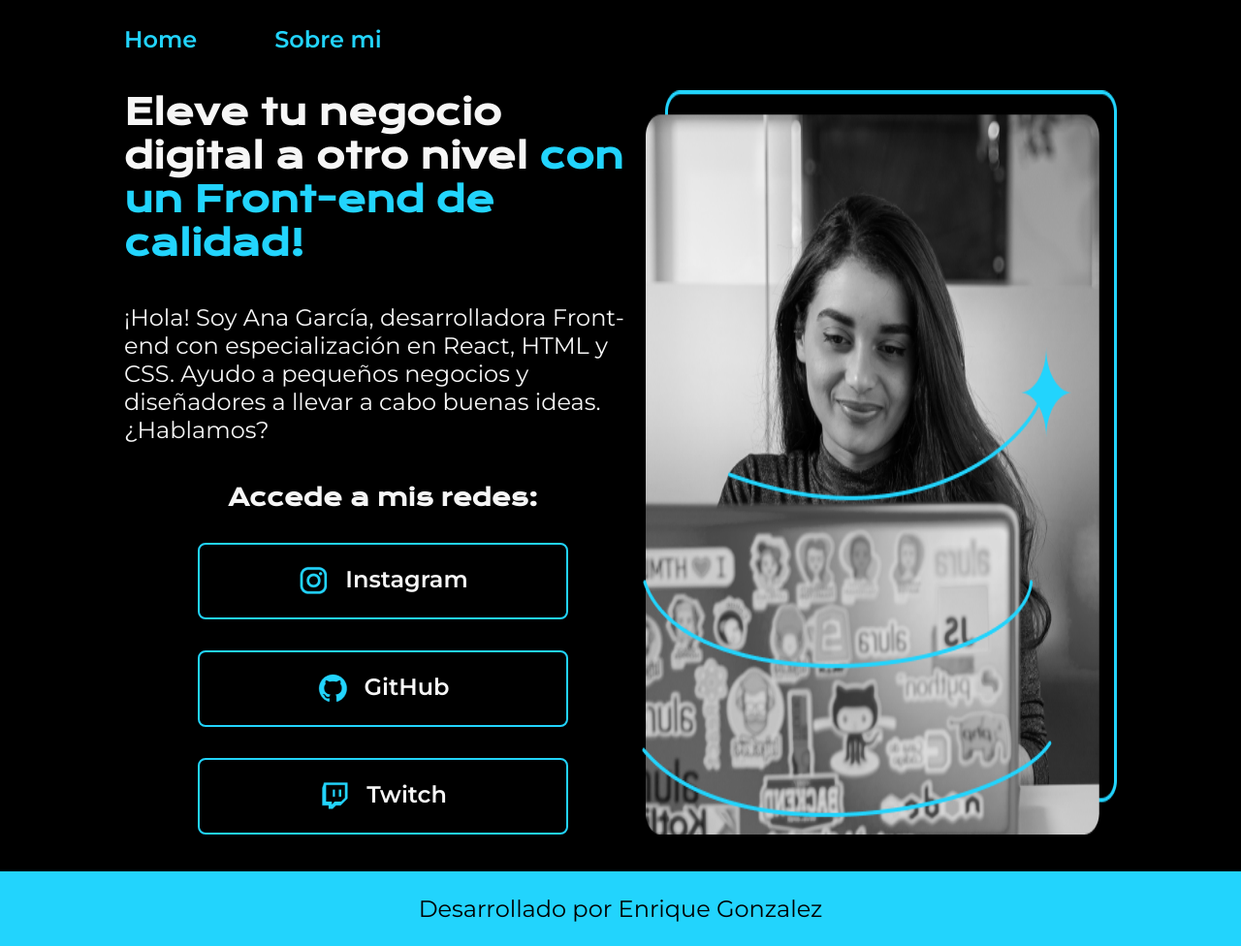
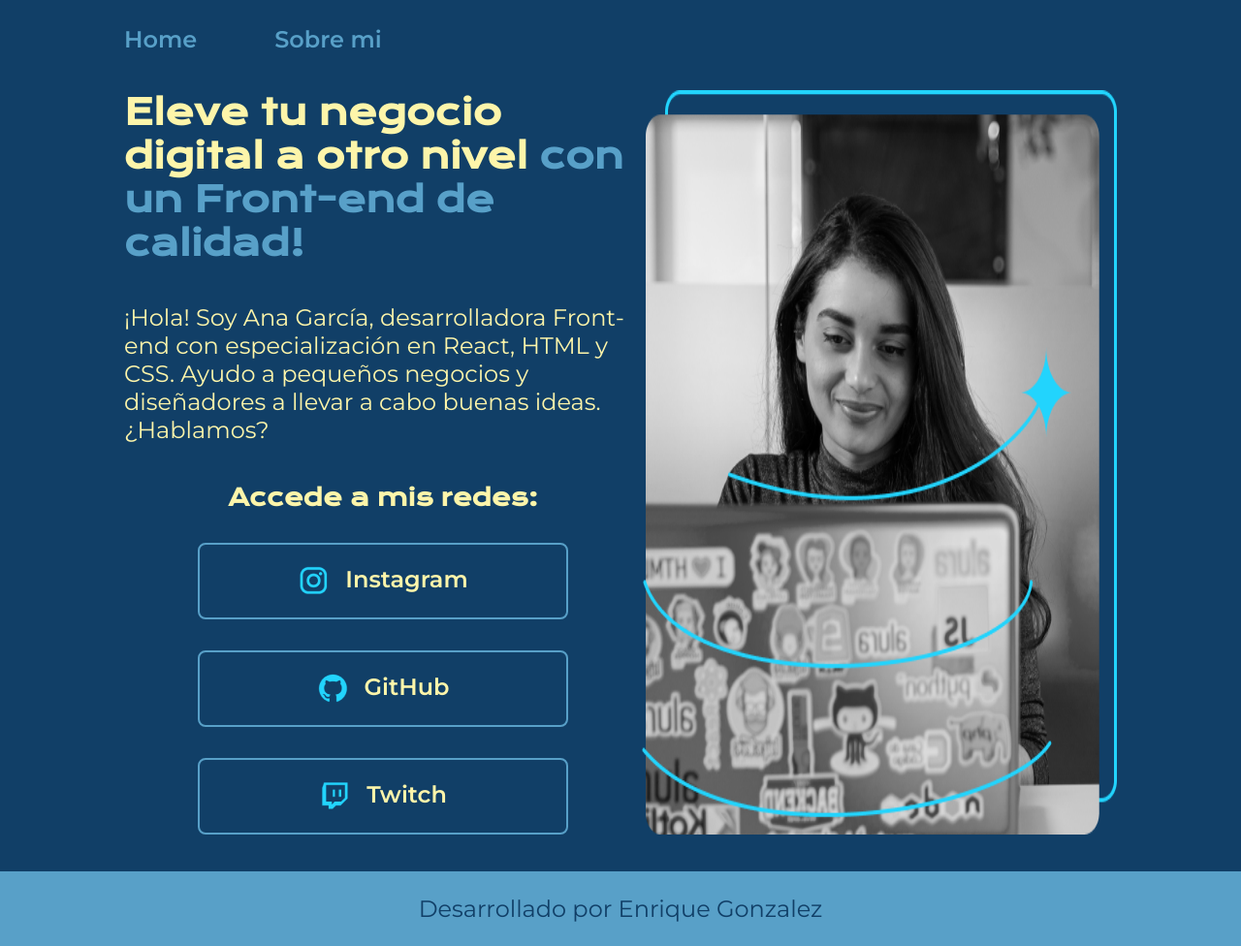
Before and after one commit to DevEnriquegd/portafolio, a plain HTML site: page index.html in a window 1280 px wide. Shown: the whole page at 97% size. Drawn offline with nearby package versions, Linux system fonts and the light colour scheme.

Commit message:
feat: about me and css variables

```diff
--- a/index.html
+++ b/index.html
@@ -3,14 +3,14 @@
   <head>
     <meta charset="UTF-8" />
     <meta name="viewport" content="width=device-width, initial-scale=1.0" />
-    <title>Portafolio de Ana García</title>
+    <title>Sobre mi</title>
     <link rel="stylesheet" href="./styles/style.css" />
   </head>
   <body>
     <header class="header">
       <nav class="header__menu">
-        <a class="header__menu__link" href="">Home</a>
-        <a class="header__menu__link" href="">Sobre mi</a>
+        <a class="header__menu__link" href="./index.html">Home</a>
+        <a class="header__menu__link" href="./about.html">Sobre mi</a>
       </nav>
     </header>
 
--- a/styles/style.css
+++ b/styles/style.css
@@ -5,9 +5,19 @@
     padding: 0;
 }
 
+:root {
+    --color-principal: #58A0C8;
+    --color-secundario: #FDF5AA;
+    --color-fondo: #113F67;
+    --color-hover: #272727;
+
+    --fuente-principal: "Montserrat", sans-serif;
+    --fuente-secundaria: "Krona One", sans-serif;
+}
+
 body {
-    background-color: black;
-    color: #F6F6F6;
+    background-color: var(--color-fondo);
+    color: var(--color-secundario);
     box-sizing: border-box;
     align-content: center;
 }
@@ -22,10 +32,10 @@ body {
 }
 
 .header__menu__link {
-    font-family: "Montserrat", sans-serif;
+    font-family: var(--fuente-principal);
     font-size: 24px;
     font-weight: 600;
-    color: #22D4FD;
+    color: var(--color-principal);
     text-decoration: none;
 }
 
@@ -46,16 +56,16 @@ body {
 }
 
 .presentacion__contenido__titulo {
-    font-family: "Krona One", sans-serif;
+    font-family: var(--fuente-secundaria);
     font-size: 36px;
 }
 
 .titulo-destacado {
-    color: #22D4FD;
+    color: var(--color-principal);
 }
 
 .presentacion__contenido__texto {
-    font-family: "Montserrat", sans-serif;
+    font-family: var(--fuente-principal);
     font-size: 24px;
 }
 
@@ -67,7 +77,7 @@ body {
 }
 
 .presentacion__enlaces__subtitulo {
-    font-family: "Krona One", sans-serif;
+    font-family: var(--fuente-secundaria);
     font-size: 24px;
 }
 
@@ -76,12 +86,12 @@ body {
     text-align: center;
     padding: 21.5px 0px;
     border-radius: 8px;
-    font-family: "Montserrat", sans-serif;
+    font-family: var(--fuente-principal);
     font-weight: 600;
     font-size: 24px;
     text-decoration: none;
-    color: #f6f6f6;
-    border: 2px solid #22D4FD;
+    color: var(--color-secundario);
+    border: 2px solid var(--color-principal);
     display: flex;
     justify-content: center;
     gap: 16px;
@@ -89,15 +99,15 @@ body {
 }
 
 .presentacion__enlaces__link:hover {
-    background-color: #272727;
+    background-color: var(--color-hover);
 }
 
 .footer {
     text-align: center;
     justify-content: center;
-    background-color: #22D4FD;
+    background-color: var(--color-principal);
     padding: 23.64px 0;
-    color: #000;
-    font-family: "Montserrat", sans-serif;
+    color: var(--color-fondo);
+    font-family: var(--fuente-principal);
     font-size: 24px;
 }
```
Also changed, not shown: about.html (added, +49 -0 lines).
